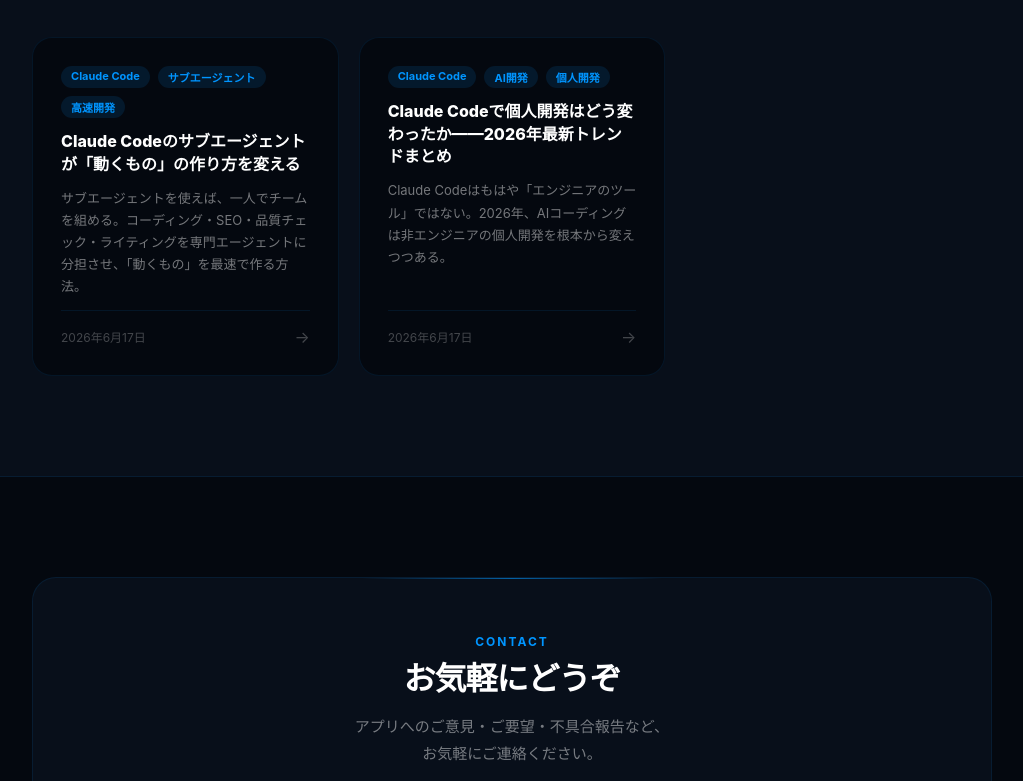
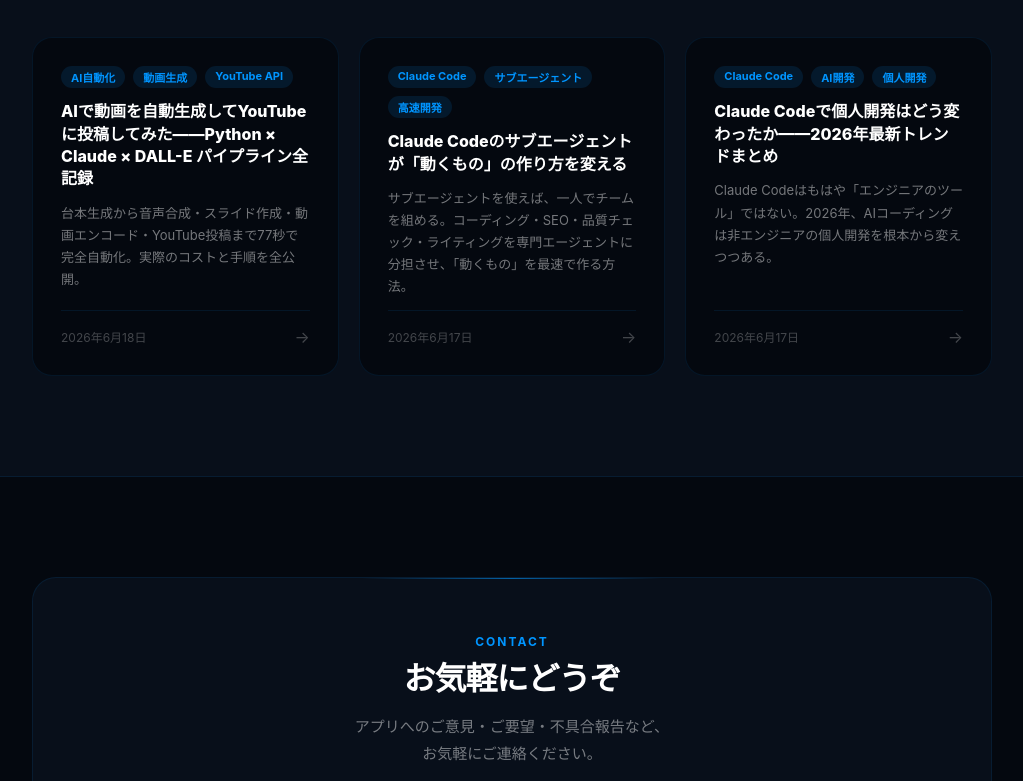
Before and after one commit to ravencrow080/ravencrow080.github.io, a plain HTML site: page index.html in a window 1280 px wide. Shown: the part 2943-3724 px from the top of the page, without its empty margins (128-1151 px from the left). Drawn offline with Linux system fonts and the light colour scheme.

Commit message:
Add files via upload

```diff
--- a/index.html
+++ b/index.html
@@ -1013,6 +1013,19 @@
         <a href="/articles/" style="font-size:14px; font-weight:600; color:var(--accent); text-decoration:none;">すべて見る →</a>
       </div>
       <div class="articles-preview-grid">
+        <a class="article-card" href="/articles/ai-youtube-auto-01/">
+          <div class="article-card-tags">
+            <span class="atag">AI自動化</span>
+            <span class="atag">動画生成</span>
+            <span class="atag">YouTube API</span>
+          </div>
+          <h3 class="article-card-title">AIで動画を自動生成してYouTubeに投稿してみた——Python × Claude × DALL-E パイプライン全記録</h3>
+          <p class="article-card-excerpt">台本生成から音声合成・スライド作成・動画エンコード・YouTube投稿まで77秒で完全自動化。実際のコストと手順を全公開。</p>
+          <div class="article-card-footer">
+            <span class="article-card-date">2026年6月18日</span>
+            <span class="article-card-arrow">→</span>
+          </div>
+        </a>
         <a class="article-card" href="/articles/claude-code-subagent-01/">
           <div class="article-card-tags">
             <span class="atag">Claude Code</span>
```
